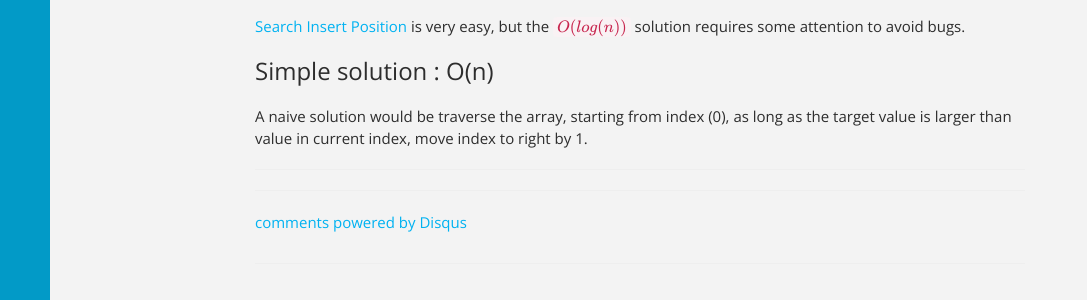
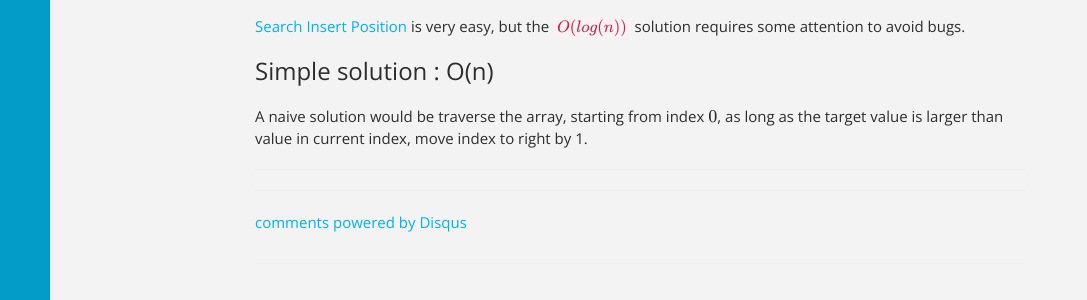
Before and after one commit to joysword/joysword.github.io, a Jekyll site: the page built from _posts/2014-09-10-search_insert_position.md, in a window 1280 px wide. Shown: the part 579-879 px from the top of the page, without its empty margins (0-1087 px from the left). Built offline with Jekyll 4.4.1, drawn with Linux system fonts in a browser that asks for light colours; nearby versions of some CDN libraries; Markdown is read by kramdown in place of the engine named in the settings; formulas are drawn with MathJax 3; comment, search, counter and statistics services are not loaded.

```diff
--- a/_posts/2014-09-10-search_insert_position.md
+++ b/_posts/2014-09-10-search_insert_position.md
@@ -26,4 +26,4 @@ tags: LeetCode algorithm interview
 [Search Insert Position](https://oj.leetcode.com/problems/search-insert-position/) is very easy, but the `\(O(log(n))\)` solution requires some attention to avoid bugs.
 
 #### Simple solution : O(n)
-A naive solution would be traverse the array, starting from index \(0\), as long as the target value is larger than value in current index, move index to right by 1.
+A naive solution would be traverse the array, starting from index \\(0\\), as long as the target value is larger than value in current index, move index to right by 1.
```
